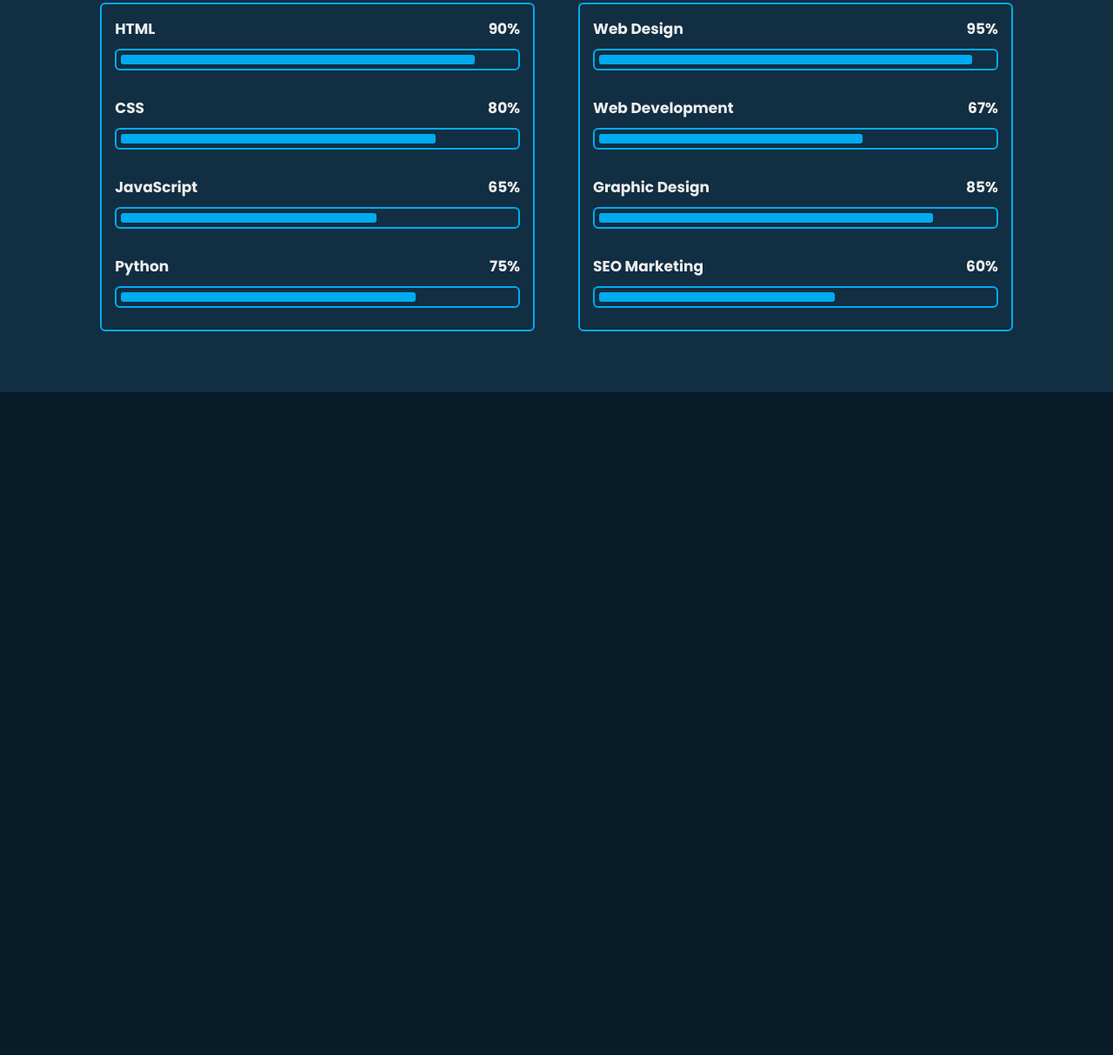
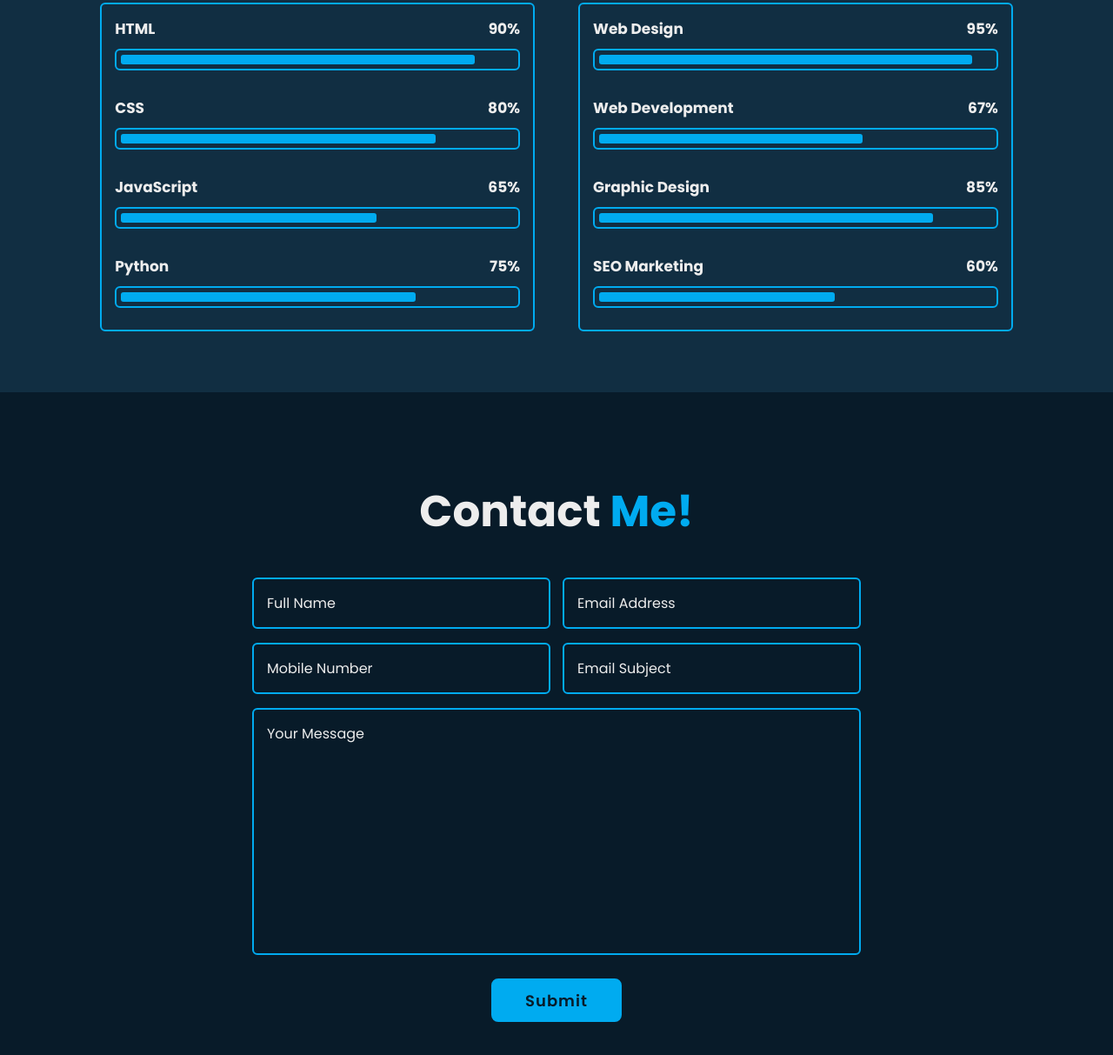
Before and after one commit to ignblabla/Personal-web-for-clients, a plain HTML site: page index.html in a window 1280 px wide. Shown: the part 2814-4027 px from the top of the page at 87% size. Before the commit the page ends 3265 px from the top, so only its background shows below. Drawn offline with nearby package versions, Linux system fonts and the light colour scheme.

Commit message:
feat: contact section done

```diff
--- a/css/style.css
+++ b/css/style.css
@@ -494,3 +494,77 @@ span{
 .skills-column:nth-child(2) .skills-content .progress:nth-child(4) .bar span{
     width: 60%;
 }
+
+.contact{
+    min-height: auto;
+    padding-bottom: 7rem;
+}
+
+.contact form{
+    max-width: 70rem;
+    margin: 0 auto;
+    text-align: center;
+}
+
+.contact form .input-box{
+    position: relative;
+    display: flex;
+    justify-content: space-between;
+    flex-wrap: wrap;
+}
+
+.contact form .input-box .input-field{
+    position: relative;
+    width: 49%;
+    margin: 0.8rem 0;
+}
+
+.contact form .input-box .input-field input,
+.contact form .textarea-field textarea{
+    width: 100%;
+    height: 100%;
+    padding: 1.5rem;
+    font-size: 1.6rem;
+    color: var(--text-color);
+    background: transparent;
+    border-radius: 0.6rem;
+    border: 0.2rem solid var(--main-color);
+}
+
+.contact form .input-box .input-field input::placeholder,
+.contact form .textarea-field textarea::placeholder{
+    color: var(--text-color);
+}
+
+.contact form .focus{
+    position: absolute;
+    top: 0;
+    left: 0;
+    width: 0;
+    height: 100%;
+    background: var(--second-bg-color);
+    border-radius: 0.6rem;
+    z-index: -1;
+    transition: 0.5s;
+}
+
+.contact form .input-box .input-field input:focus~.focus,
+.contact form .input-box .input-field input:valid~.focus,
+.contact form .textarea-field textarea:focus~.focus,
+.contact form .textarea-field textarea:valid~.focus {
+    width: 100%;
+}
+
+.contact form .textarea-field{
+    position: relative;
+    margin: 0.8rem 0 2.7rem;
+    display: flex;
+}
+
+.contact form .textarea-field textarea{
+    resize: none;
+}
+
+.contact form .btn-box.btns .btn{
+    cursor: pointer;
+}
--- a/index.html
+++ b/index.html
@@ -222,6 +222,45 @@
 
     <!-- contact section design -->
 
+    <section class="contact" id="contact">
+        <h2 class="heading">Contact <span>Me!</span></h2>
+
+        <form action="#">
+            <div class="input-box">
+                <div class="input-field">
+                    <input type="text" placeholder="Full Name" required>
+                    <span class="focus"></span>
+                </div>
+
+                <div class="input-field">
+                    <input type="text" placeholder="Email Address" required>
+                    <span class="focus"></span>
+                </div>
+            </div>
+
+            <div class="input-box">
+                <div class="input-field">
+                    <input type="number" placeholder="Mobile Number" required>
+                    <span class="focus"></span>
+                </div>
+
+                <div class="input-field">
+                    <input type="text" placeholder="Email Subject" required>
+                    <span class="focus"></span>
+                </div>
+            </div>
+
+            <div class="textarea-field">
+                <textarea name="" id="" cols="30" rows="10" placeholder="Your Message" required></textarea>
+                <span class="focus"></span>
+            </div>
+
+            <div class="btn-box btns">
+                <button type="submit" class="btn">Submit</button>
+            </div>
+        </form>
+    </section>
+
     <!-- footer design -->
 
 
```
